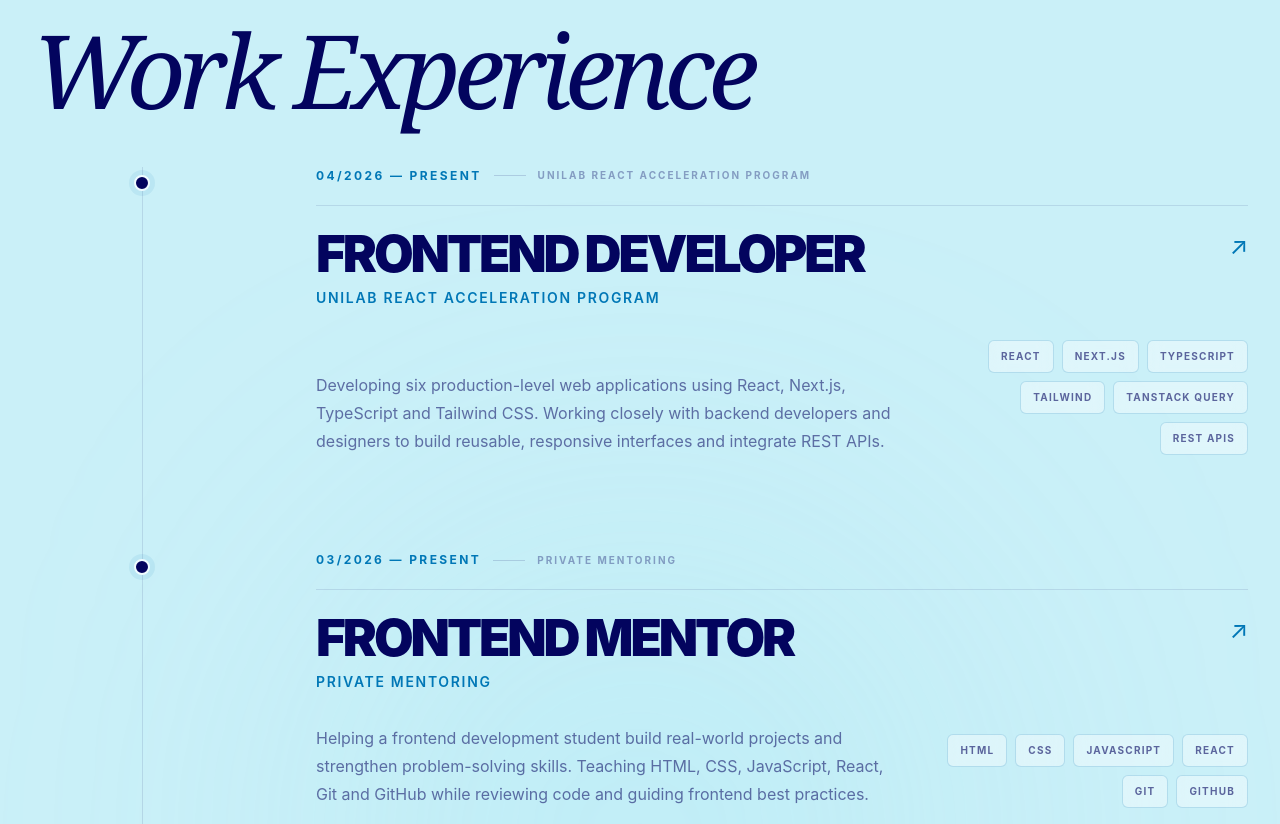
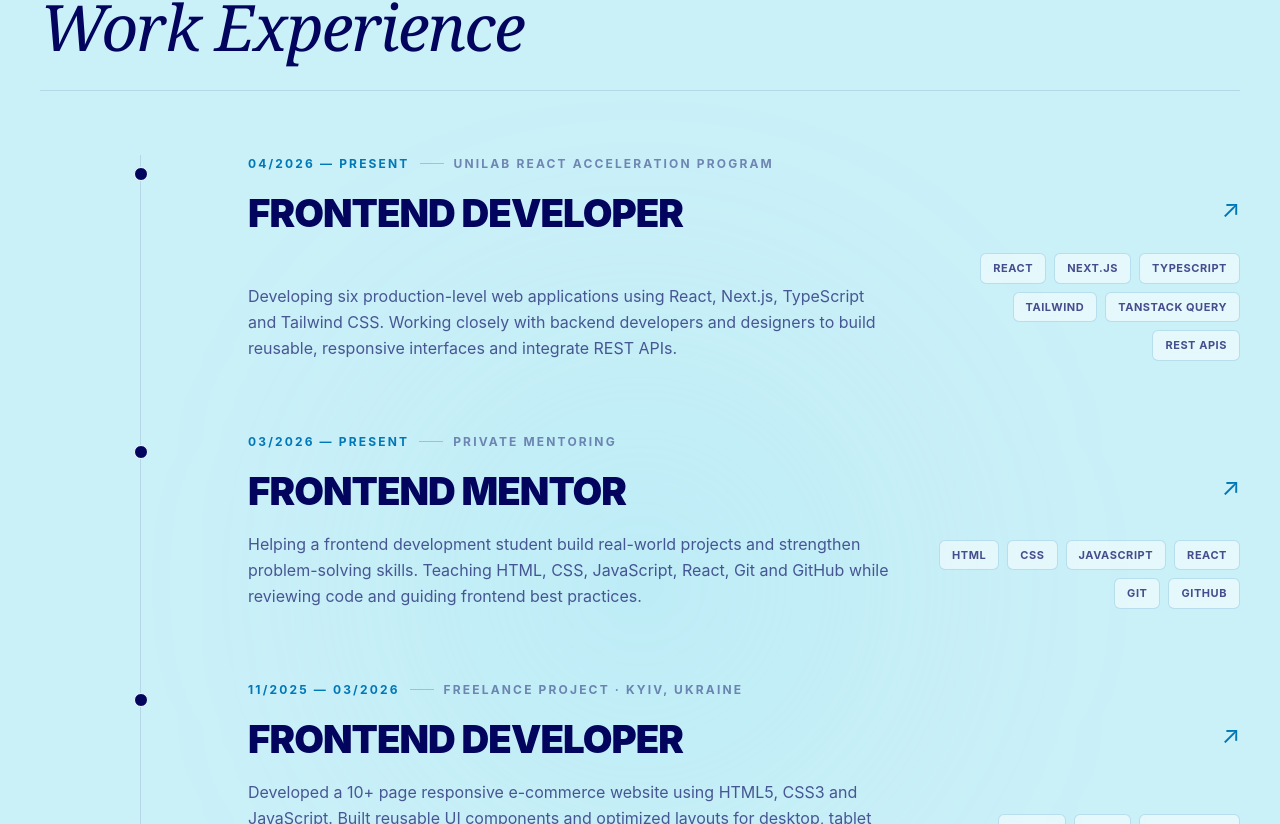
Before and after one commit to Lanssii/Portfolio, a React app: page / in a window 1280 px wide. Shown: the part 1956-2780 px from the top of the page. Built offline with nearby package versions, Linux system fonts and the light colour scheme; the HTML template or start-up script is replaced by a standard one.

Commit message:
feat(WorkExperience): enhance section UI

```diff
--- a/src/components/Projects.tsx
+++ b/src/components/Projects.tsx
@@ -17,6 +17,14 @@
     image: "/images/cocktail.png",
   },
   {
+    title: "Food Website",
+    description:
+      "A comprehensive multi-page web application developed during my time at Interbusiness Academy. Features a full booking system, custom interactive menu pages, native JavaScript logic, and seamless REST API integrations.",
+    tags: ["React", "Next.js", "Tailwind CSS"],
+    link: "https://food-website-theta-seven.vercel.app/",
+    image: "/images/food-website.png",
+  },
+  {
     title: "Tbilo AI Camp",
     description:
       "A landing page for an AI hackathon, initially AI-generated and then heavily refactored with custom front-end logic and refined UI design. Upgraded to eliminate typical AI artifacts and deliver a polished, production-ready aesthetic.",
@@ -32,14 +40,7 @@
     link: "https://lanssii.github.io/shop.co/",
     image: "/images/shop-co.png",
   },
-  {
-    title: "Food Website",
-    description:
-      "A comprehensive multi-page web application developed during my time at Interbusiness Academy. Features a full booking system, custom interactive menu pages, native JavaScript logic, and seamless REST API integrations.",
-    tags: ["React", "Next.js", "Tailwind CSS"],
-    link: "https://food-website-theta-seven.vercel.app/",
-    image: "/images/food-website.png",
-  },
+
   {
     title: "Photosnap Website",
     description:
--- a/src/components/WorkExperience.tsx
+++ b/src/components/WorkExperience.tsx
@@ -8,7 +8,7 @@
 
 const experiences = [
   {
-    number: "1",
+    number: "01",
     period: "04/2026 — Present",
     role: "Frontend Developer",
     company: "UniLab React Acceleration Program",
@@ -24,7 +24,7 @@
     ],
   },
   {
-    number: "2",
+    number: "02",
     period: "03/2026 — Present",
     role: "Frontend Mentor",
     company: "Private Mentoring",
@@ -33,7 +33,7 @@
     technologies: ["HTML", "CSS", "JavaScript", "React", "Git", "GitHub"],
   },
   {
-    number: "3",
+    number: "03",
     period: "11/2025 — 03/2026",
     role: "Frontend Developer",
     company: "Freelance Project · Kyiv, Ukraine",
@@ -48,7 +48,7 @@
     ],
   },
   {
-    number: "4",
+    number: "04",
     period: "04/2025 — 08/2025",
     role: "Technical Support & System Administration Intern",
     company: "Georgian Technical University",
@@ -69,27 +69,29 @@
 
   useEffect(() => {
     const ctx = gsap.context(() => {
-      // Header reveal
+      // Title reveal
       gsap.fromTo(
-        ".experience-title > *",
-        { y: 60, opacity: 0 },
+        ".experience-title-heading",
+        { y: 40, opacity: 0 },
         {
           y: 0,
           opacity: 1,
-          duration: 1,
-          stagger: 0.15,
-          ease: "power4.out",
-          scrollTrigger: { trigger: ".experience-title", start: "top 80%" },
+          duration: 0.9,
+          ease: "power3.out",
+          scrollTrigger: {
+            trigger: ".experience-title-heading",
+            start: "top 85%",
+          },
         }
       );
 
-      // Timeline line
+      // Timeline rail progress
       gsap.fromTo(
         ".experience-line",
         { scaleY: 0, transformOrigin: "top" },
         {
           scaleY: 1,
-          duration: 1.8,
+          duration: 1.5,
           ease: "power3.inOut",
           scrollTrigger: {
             trigger: ".experience-list",
@@ -100,7 +102,7 @@
         }
       );
 
-      // Experience items
+      // List item animations
       gsap.utils.toArray<HTMLElement>(".experience-item").forEach((item) => {
         const content = item.querySelector(".experience-content");
         const number = item.querySelector(".experience-number span");
@@ -109,31 +111,29 @@
 
         gsap.fromTo(
           content,
-          { x: 80, opacity: 0 },
+          { x: 50, opacity: 0 },
           {
             x: 0,
             opacity: 1,
-            duration: 1,
-            ease: "power4.out",
+            duration: 0.9,
+            ease: "power3.out",
             scrollTrigger: { trigger: item, start: "top 82%" },
           }
         );
 
-        // Big animated number
         gsap.fromTo(
           number,
-          { scale: 0.4, opacity: 0, x: -80, color: "#03045e", rotation: -8 },
+          { scale: 0.6, opacity: 0, x: -40 },
           {
             scale: 1,
             opacity: 1,
             x: 0,
             color: "#0077b6",
-            rotation: 0,
             ease: "power3.out",
             scrollTrigger: {
               trigger: item,
               start: "top 85%",
-              end: "top 35%",
+              end: "top 45%",
               scrub: 1,
             },
           }
@@ -141,9 +141,8 @@
 
         gsap.to(dot, {
           backgroundColor: "#00b4d8",
-          scale: 1.8,
-          boxShadow:
-            "0 0 0 8px rgba(0, 180, 216, 0.12), 0 0 25px rgba(0, 180, 216, 0.5)",
+          scale: 1.5,
+          boxShadow: "0 0 0 7px rgba(0, 180, 216, 0.18)",
           scrollTrigger: {
             trigger: item,
             start: "top 60%",
@@ -152,24 +151,13 @@
           },
         });
 
-        // Number glow / pulse when entering viewport
-        gsap.to(number, {
-          textShadow: "0 0 40px rgba(0, 180, 216, 0.35)",
-          scrollTrigger: {
-            trigger: item,
-            start: "top 65%",
-            end: "top 30%",
-            scrub: true,
-          },
-        });
-
         gsap.fromTo(
           meta,
-          { y: 20, opacity: 0 },
+          { y: 15, opacity: 0 },
           {
             y: 0,
             opacity: 1,
-            duration: 0.7,
+            duration: 0.6,
             ease: "power3.out",
             scrollTrigger: { trigger: item, start: "top 82%" },
           }
@@ -187,41 +175,29 @@
         );
       });
 
-      // Hover animations
+      // Hover interactions
       gsap.utils.toArray<HTMLElement>(".experience-card").forEach((card) => {
-        const title = card.querySelector(".experience-title");
+        const title = card.querySelector(".role-heading");
         const arrow = card.querySelector(".experience-arrow");
 
         const enter = () => {
-          gsap.to(card, { x: 12, duration: 0.4, ease: "power3.out" });
+          gsap.to(card, { x: 8, duration: 0.35, ease: "power2.out" });
           gsap.to(title, {
-            x: 8,
             color: "#0077b6",
-            duration: 0.4,
-            ease: "power3.out",
+            duration: 0.35,
+            ease: "power2.out",
           });
-          gsap.to(arrow, {
-            x: 8,
-            rotate: -45,
-            duration: 0.4,
-            ease: "power3.out",
-          });
+          gsap.to(arrow, { x: 6, y: -6, duration: 0.35, ease: "power2.out" });
         };
 
         const leave = () => {
-          gsap.to(card, { x: 0, duration: 0.4, ease: "power3.out" });
+          gsap.to(card, { x: 0, duration: 0.35, ease: "power2.out" });
           gsap.to(title, {
-            x: 0,
             color: "#03045e",
-            duration: 0.4,
-            ease: "power3.out",
+            duration: 0.35,
+            ease: "power2.out",
           });
-          gsap.to(arrow, {
-            x: 0,
-            rotate: 0,
-            duration: 0.4,
-            ease: "power3.out",
-          });
+          gsap.to(arrow, { x: 0, y: 0, duration: 0.35, ease: "power2.out" });
         };
 
         card.addEventListener("mouseenter", enter);
@@ -236,77 +212,75 @@
     <section
       ref={sectionRef}
       id="experience"
-      className="relative overflow-hidden px-5 py-28 text-[#03045e] sm:px-8 lg:py-40 scroll-mt-20 bg-[#caf0f8]"
+      className="relative overflow-hidden px-6 py-24 text-[#03045e] sm:px-10 lg:py-32 scroll-mt-20 bg-[#caf0f8]"
     >
       {/* Background glow */}
-      <div className="pointer-events-none absolute left-1/2 top-1/2 h-[600px] w-[600px] -translate-x-1/2 -translate-y-1/2 rounded-full bg-[#90e0ef]/20 blur-[150px]" />
+      <div className="pointer-events-none absolute left-1/2 top-1/2 h-[500px] w-[500px] -translate-x-1/2 -translate-y-1/2 rounded-full bg-[#90e0ef]/20 blur-[120px]" />
 
-      <div className="relative z-10 mx-auto max-w-[1400px]">
-        {/* title*/}
-        <div className="experience-title">
-          <h2 className="font-serif text-[clamp(3.5rem,8vw,7rem)] italic leading-[0.8] tracking-[-0.06em]">
+      <div className="relative z-10 mx-auto max-w-[1250px]">
+        {/* Title */}
+        <div className="mb-16 border-b border-[#03045e]/10 pb-8">
+          <h2 className="experience-title-heading font-serif text-[clamp(2.5rem,5vw,4.5rem)] italic leading-[0.95] tracking-tight">
             Work Experience
           </h2>
         </div>
 
         {/* Experience list */}
         <div className="experience-list relative">
-          {/* Timeline */}
-          <div className="absolute left-[15px] top-0 h-full w-px bg-[#03045e]/10 lg:left-[110px]" />
-          <div className="experience-line absolute left-[15px] top-0 h-full w-px origin-top bg-[#0077b6] lg:left-[110px]" />
+          {/* Timeline rail */}
+          <div className="absolute left-[13px] top-0 h-full w-px bg-[#03045e]/10 lg:left-[100px]" />
+          <div className="experience-line absolute left-[13px] top-0 h-full w-px origin-top bg-[#0077b6] lg:left-[100px]" />
 
-          <div className="space-y-16 lg:space-y-24 mt-14">
+          <div className="space-y-14 lg:space-y-18">
             {experiences.map((experience) => (
               <article
                 key={experience.number}
-                className="experience-item relative grid gap-8 pl-12 lg:grid-cols-[220px_1fr] lg:gap-16 lg:pl-0"
+                className="experience-item relative grid gap-6 pl-10 lg:grid-cols-[160px_1fr] lg:gap-12 lg:pl-0"
               >
-                {/* Number */}
-                <div className="experience-number hidden lg:block">
-                  <span className="font-serif text-[clamp(6rem,11vw,12rem)] italic leading-none tracking-[-0.1em] text-[#03045e]/10">
+                {/* Mid-sized dynamic index */}
+                <div className="experience-number hidden lg:block text-right pr-8 pt-1">
+                  <span className="font-serif text-[clamp(3.5rem,6vw,5.5rem)] italic leading-none tracking-tighter text-[#03045e]/20 font-bold">
                     {experience.number}
                   </span>
                 </div>
 
                 {/* Timeline dot */}
-                <div className="experience-dot absolute left-[7px] top-2 h-4 w-4 rounded-full border-2 border-[#effcff] bg-[#03045e] shadow-[0_0_0_5px_rgba(0,119,182,0.08)] transition-all lg:left-[102px]" />
+                <div className="experience-dot absolute left-[6px] top-3 h-3.5 w-3.5 rounded-full border border-[#effcff] bg-[#03045e] transition-all lg:left-[94px]" />
 
-                {/* Content */}
+                {/* Content block */}
                 <div className="experience-content">
-                  <div className="experience-meta mb-5 flex flex-wrap items-center gap-3">
-                    <span className="text-[9px] md:text-[12px] font-bold uppercase tracking-[0.2em] text-[#0077b6] sm:text-[10px]">
+                  <div className="experience-meta mb-3 flex flex-wrap items-center gap-2.5">
+                    <span className="text-[11px] sm:text-[12px] font-bold uppercase tracking-[0.18em] text-[#0077b6]">
                       {experience.period}
                     </span>
-                    <span className="h-px w-8 bg-[#03045e]/15" />
-                    <span className="text-[9px] md:text-[10px] font-bold uppercase tracking-[0.2em] text-[#03045e]/35 sm:text-[10px]">
+                    <span className="h-px w-6 bg-[#03045e]/20" />
+                    <span className="text-[11px] sm:text-[12px] font-bold uppercase tracking-[0.18em] text-[#03045e]/45">
                       {experience.company}
                     </span>
                   </div>
 
-                  <div className="experience-card group relative border-t border-[#03045e]/10 pt-6">
+                  <div className="experience-card group relative pt-2">
                     <div className="flex items-start justify-between gap-6">
                       <div>
-                        <h3 className="experience-title text-[clamp(2rem,4vw,4rem)] font-black uppercase leading-[0.9] tracking-[-0.06em]">
+                        <h3 className="role-heading text-[clamp(1.5rem,3vw,2.75rem)] font-black uppercase leading-[1.05] tracking-tight transition-colors">
                           {experience.role}
                         </h3>
-                        <p className="mt-3 text-sm font-semibold uppercase tracking-[0.12em] text-[#0077b6]">
-                          {experience.company}
-                        </p>
                       </div>
                       <div className="experience-arrow hidden text-2xl text-[#0077b6] sm:block">
                         ↗
                       </div>
                     </div>
 
-                    <div className="mt-8 grid gap-8 lg:grid-cols-[1fr_auto] lg:items-end">
-                      <p className="max-w-2xl text-sm leading-7 text-[#03045e]/55 sm:text-base">
+                    <div className="mt-5 grid gap-6 lg:grid-cols-[1fr_auto] lg:items-end">
+                      <p className="max-w-2xl text-sm leading-relaxed text-[#03045e]/65 sm:text-base">
                         {experience.description}
                       </p>
+
                       <div className="flex flex-wrap gap-2 lg:max-w-xs lg:justify-end">
                         {experience.technologies.map((technology) => (
                           <span
                             key={technology}
-                            className="rounded-md border border-[#0077b6]/20 bg-white/40 px-3 py-2 text-[8px] font-bold uppercase tracking-[0.12em] text-[#03045e]/60 backdrop-blur-sm sm:text-[9px] md:text-[10px]"
+                            className="rounded-md border border-[#0077b6]/20 bg-white/50 px-3 py-1.5 text-[10px] font-bold uppercase tracking-wider text-[#03045e]/70 backdrop-blur-xs sm:text-[11px]"
                           >
                             {technology}
                           </span>
```
